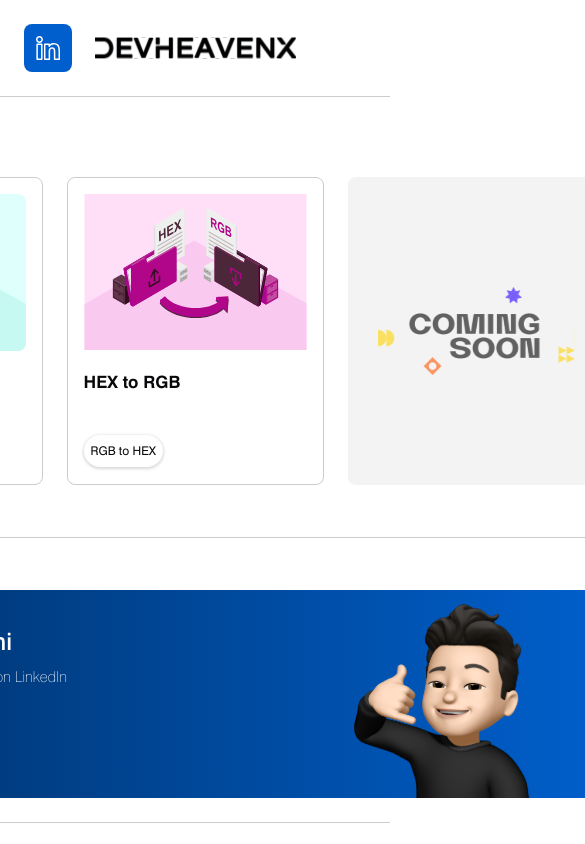
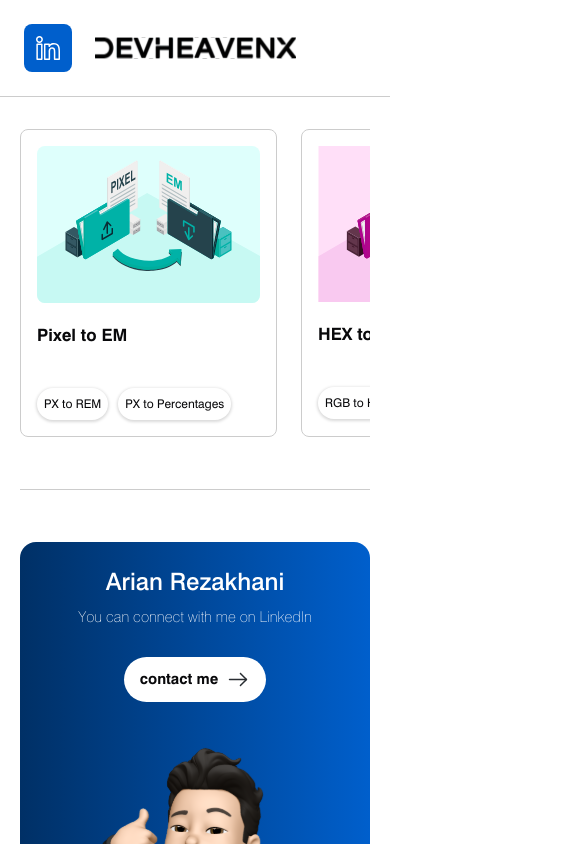
Before and after one commit to shabaniali/DevHeavenX, a Next.js app: page / in a window 390 px wide. Shown: the top 844 px of the page, 585 px wide, since content can reach past the window. Built offline with nearby package versions, Linux system fonts and the light colour scheme.

Commit message:
responsive home page

```diff
--- a/src/app/globals.css
+++ b/src/app/globals.css
@@ -113,3 +113,13 @@
     @apply bg-background text-foreground;
   }
 }
+
+@layer utilities {
+  .no-scrollbar::-webkit-scrollbar {
+    display: none;
+  }
+  .no-scrollbar {
+    -ms-overflow-style: none;
+    scrollbar-width: none;
+  }
+}
--- a/src/app/page.tsx
+++ b/src/app/page.tsx
@@ -5,7 +5,7 @@ import HomeBanner from "@/components/homeBanner";
 export default function Home() {
   return (
     <>
-      <div className="flex gap-6">
+      <div className="flex gap-6 overflow-x-auto no-scrollbar w-full">
         <FeaturesCard
           imageSrc="/images/PXtoEM.svg"
           title="Pixel to EM"
--- a/src/components/container/index.tsx
+++ b/src/components/container/index.tsx
@@ -4,8 +4,8 @@ export default function Container({
   children: React.ReactNode;
 }>) {
   return (
-    <div className="flex justify-center flex-1 p-6">
-      <div className="w-[820px] pt-14">{children}</div>
+    <div className="flex justify-center flex-1 p-5">
+      <div className="max-w-[820px] w-full pt-3">{children}</div>
     </div>
   );
 }
--- a/src/components/disabledFeaturesCard/index.tsx
+++ b/src/components/disabledFeaturesCard/index.tsx
@@ -2,7 +2,7 @@ import Image from "next/image";
 
 export default function DisabledFeaturesCard() {
   return (
-    <div className="p-4 rounded-lg bg-[rgba(243,243,243,1)] flex justify-center items-center w-[257px]">
+    <div className="p-4 rounded-lg bg-[rgba(243,243,243,1)] flex justify-center items-center min-w-[257px]">
       <Image
         src={"/images/comingSoon.svg"}
         alt="Feature Image"
--- a/src/components/featuresCard/index.tsx
+++ b/src/components/featuresCard/index.tsx
@@ -14,7 +14,7 @@ export default function FeaturesCard(props: Props) {
   return (
     <div
       onClick={() => router.push(props.url)}
-      className="border hover:border-primary transition duration-150 p-4 rounded-lg cursor-pointer w-[257px]"
+      className="border hover:border-primary transition duration-150 p-4 rounded-lg cursor-pointer min-w-[257px]"
     >
       <Image
         src={props.imageSrc}
--- a/src/components/homeBanner/index.tsx
+++ b/src/components/homeBanner/index.tsx
@@ -2,13 +2,15 @@ import Image from "next/image";
 
 export default function HomeBanner() {
   return (
-    <div className="flex justify-between items-center bg-gradient-to-l from-[#005FCC] to-[#003066] h-[208px] w-full rounded-2xl px-12">
-      <div>
-        <h3 className="text-white text-2xl font-medium">Arian Rezakhani</h3>
-        <p className="text-white text-[15px] font-extralight mt-2">
+    <div className="flex justify-between items-center flex-col sm:flex-row bg-gradient-to-l from-[#005FCC] to-[#003066] min-h-[208px] w-full rounded-2xl px-12 pt-6 sm:pt-0">
+      <div className="flex flex-col items-center sm:items-start">
+        <h3 className="text-white text-2xl font-medium text-center">
+          Arian Rezakhani
+        </h3>
+        <p className="text-white text-[15px] font-extralight mt-2 text-center">
           You can connect with me on LinkedIn
         </p>
-        <div className="bg-white mt-7 select-none cursor-pointer w-max flex items-center py-[10px] px-4 rounded-[100px]">
+        <div className="bg-white mt-7 select-none cursor-pointer w-max flex items-center py-[10px] px-4 rounded-[100px] mb-8 sm:mb-0">
           <p className="mr-2 font-bold text-[15px]">contact me</p>
           <Image
             src="/images/arrow-right.svg"
```
